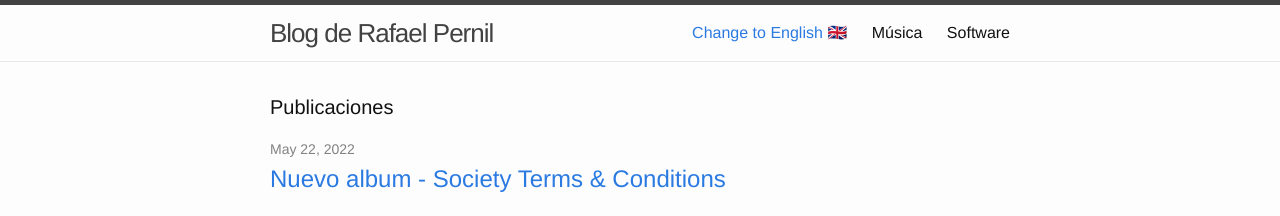
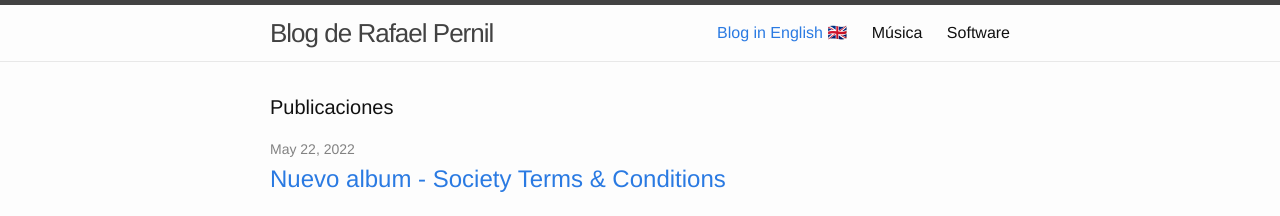
Before and after one commit to rafaelpernil2/blog-es, a Jekyll site: the page built from index.html, in a window 1280 px wide. Shown: the top 216 px of the page. Built offline with Jekyll 4.4.1, drawn with Linux system fonts in a browser that asks for light colours.

Commit message:
fix: Revert change

```diff
--- a/_includes/header.html
+++ b/_includes/header.html
@@ -14,7 +14,7 @@
       </a>
 
       <div class="trigger">
-        <a class="page-link" href="https://blog.rafaelpernil.com{{ page.url }}" style="color: #2a7ae2;">Change to English 🇬🇧</a>
+        <a class="page-link" href="https://blog.rafaelpernil.com{{ page.url }}" style="color: #2a7ae2;">Blog in English 🇬🇧</a>
         {% for my_page in site.pages %}
           {% if my_page.title %}
           <a class="page-link" href="{{ my_page.url | prepend: site.baseurl }}">{{ my_page.title }}</a>
```
